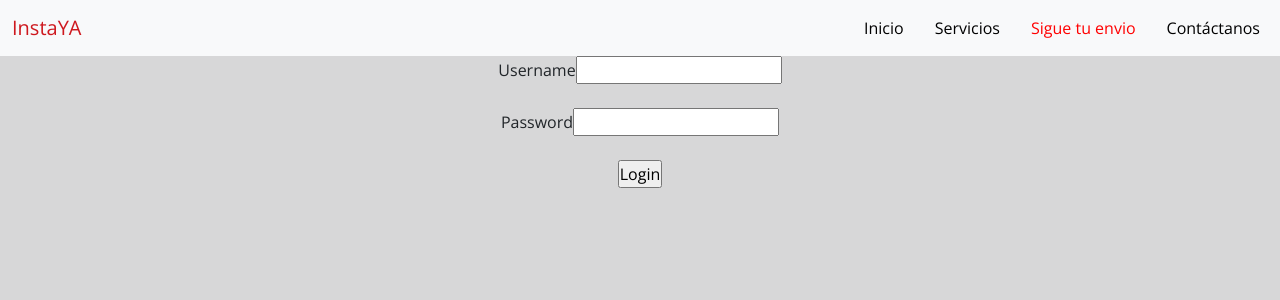
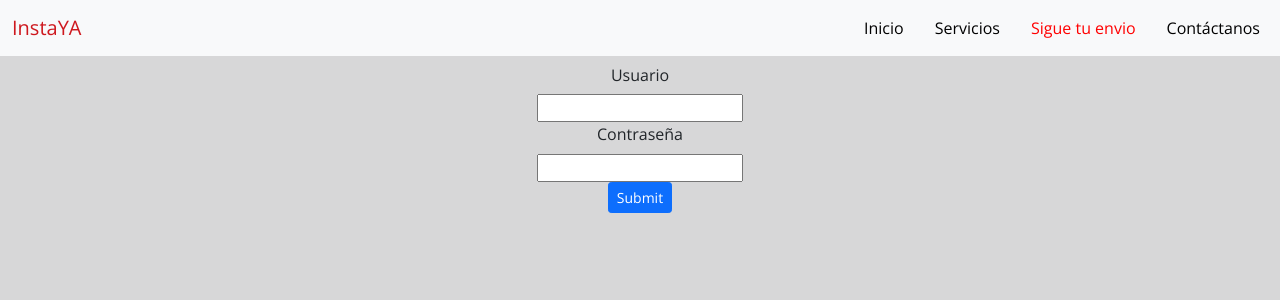
Before and after one commit to lunaag/instaya, a React (Vite) app: page /login in a window 1280 px wide. Shown: the top 300 px of the page. Built offline with nearby package versions, Linux system fonts and the light colour scheme.

Commit message:
actualizacion formulario login bootstrap

```diff
--- a/src/components/formularios/login.jsx
+++ b/src/components/formularios/login.jsx
@@ -1,5 +1,6 @@
 import { useForm } from "react-hook-form";
 import Container from 'react-bootstrap/Container';
+import { Link } from "react-router-dom"
 
 const Login = () => {
     const { register, formState: { errors }, handleSubmit } = useForm();
@@ -8,25 +9,31 @@ const Login = () => {
     return (
         <form className="form-login" onSubmit={handleSubmit(customSubmit)}>
            <Container>
-            <div className="form-login__item mb-4">
-                <label>Username</label>
+
+           <div className="form_item col-md-4 offset-md-4">
+           <label htmlFor="username" className="col-form-label">Usuario</label>
+              <div>
                 <input
                     {...register('username',{ required: true, pattern: /^[A-Za-z]+$/i})}
                      aria-invalid={errors.username ? "true" : "false"}
                 />
                 {errors.username && <p>Field required</p>}
+              </div>
             </div>
-            <div className="form-login__item mb-4">
-                <label>Password</label>
+
+            <div className=" form_item col-md-4 offset-md-4">
+          <label htmlFor="password" className="form-label">Contraseña</label>
+              <div>
                 <input
                     type="password"
                     {...register('password',{ required: true, minLength: 8})}
                      aria-invalid={errors.password ? "true" : "false"}
                 />
-                {errors.password && <p> Field required</p>}
-                {errors.password && <p> Password should be at least 8 characters</p>}
+                {errors.password && <p> Field required. Password should be at least 8 characters</p>}
+              </div>
             </div>
-            <input type="submit" value="Login" />
+
+            <input type="submit" className="btn btn-primary btn-sm mb-4"/>
             </Container>
         </form>
     )
--- a/src/components/navbar.jsx
+++ b/src/components/navbar.jsx
@@ -20,13 +20,13 @@ const Navbar = () => {
                       className="nav-link"
                       to="/registro">Servicios</NavLink>
                 </li>
-                <li class="nav-item">
+                <li className="nav-item">
                     <NavLink
                       style={({ isActive }) => ({ color: isActive ? 'red' : 'black' })}
                       className="nav-link"
                       to="/login">Sigue tu envio</NavLink>
                 </li>
-                <li class="nav-item">
+                <li className="nav-item">
                     <NavLink
                       style={({ isActive }) => ({ color: isActive ? 'green' : 'black' })}
                       className="nav-link"
```
